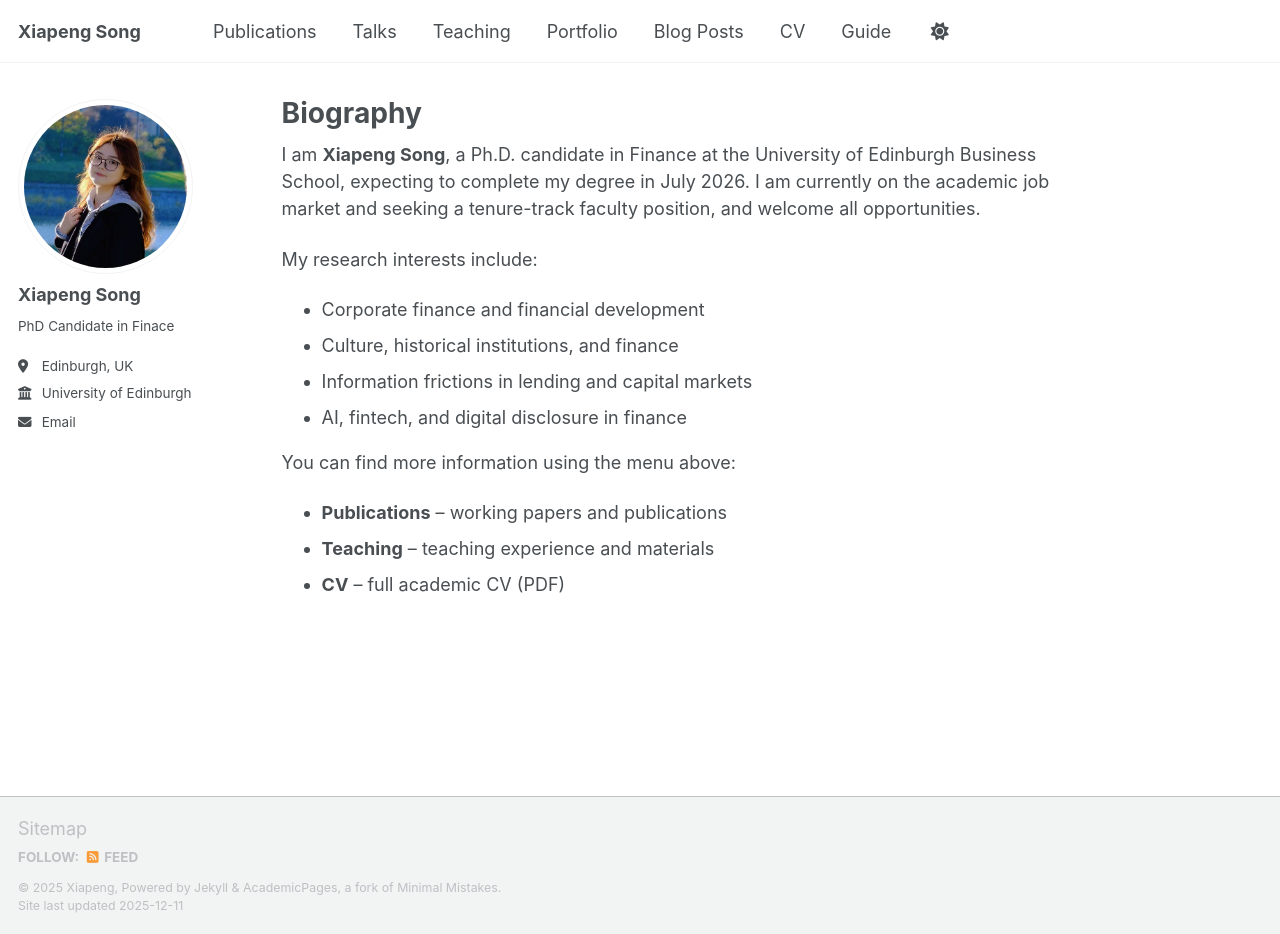
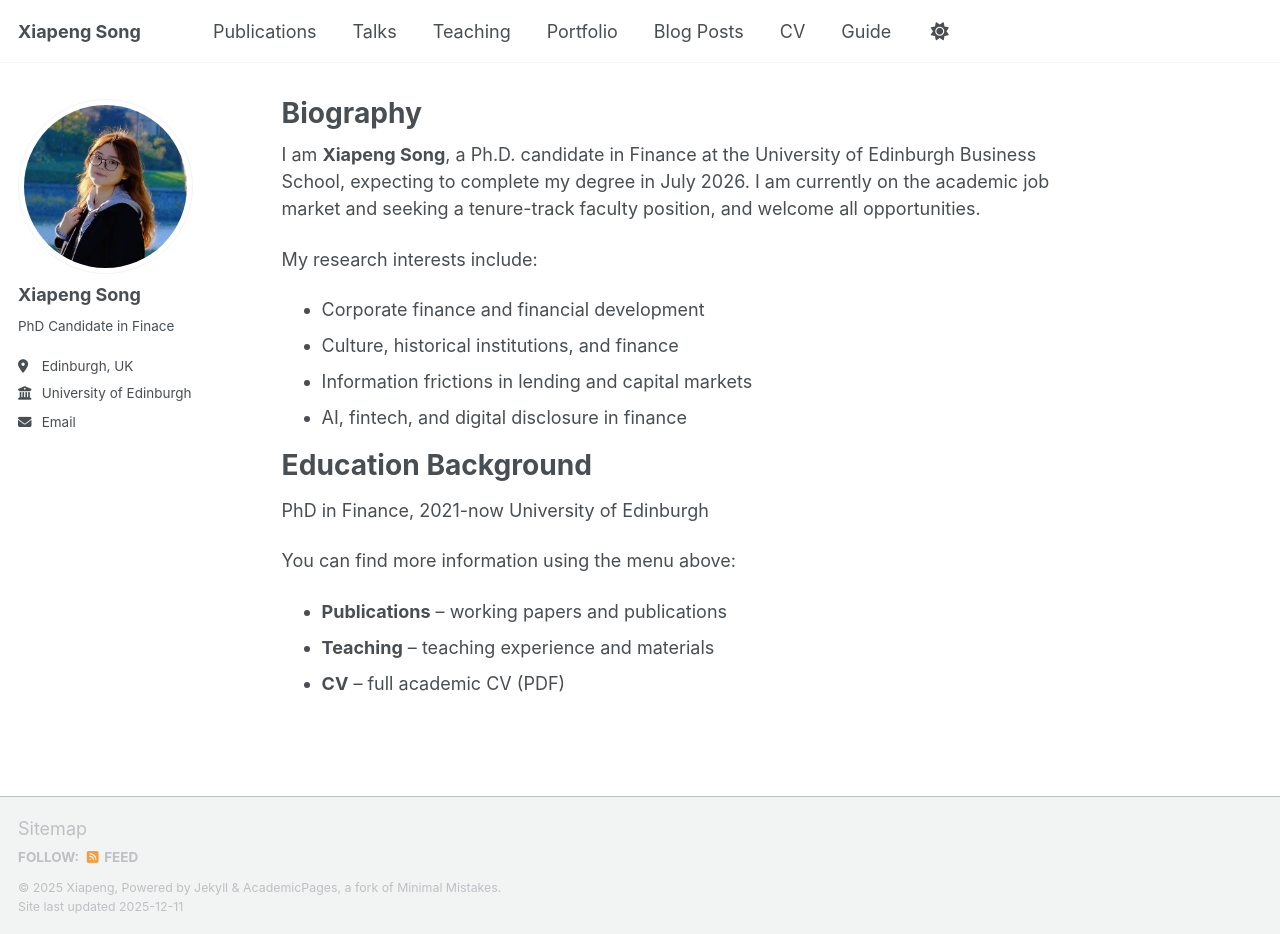
Before and after one commit to xiapengsong/xiapengsong.github.io, a Jekyll site: the page built from _pages/about.md, in a window 1280 px wide and 934 px high. Built offline with Jekyll 4.4.1, drawn with Linux system fonts in a browser that asks for light colours; a script bundle is joined from its source files by our own code; library files that are not in the unit come from our copies.

Commit message:
Update about.md

```diff
--- a/_pages/about.md
+++ b/_pages/about.md
@@ -18,6 +18,11 @@ My research interests include:
 - Information frictions in lending and capital markets
 - AI, fintech, and digital disclosure in finance
 
+Education Background
+======
+PhD in Finance, 2021-now
+University of Edinburgh
+
 
 
 You can find more information using the menu above:
```
